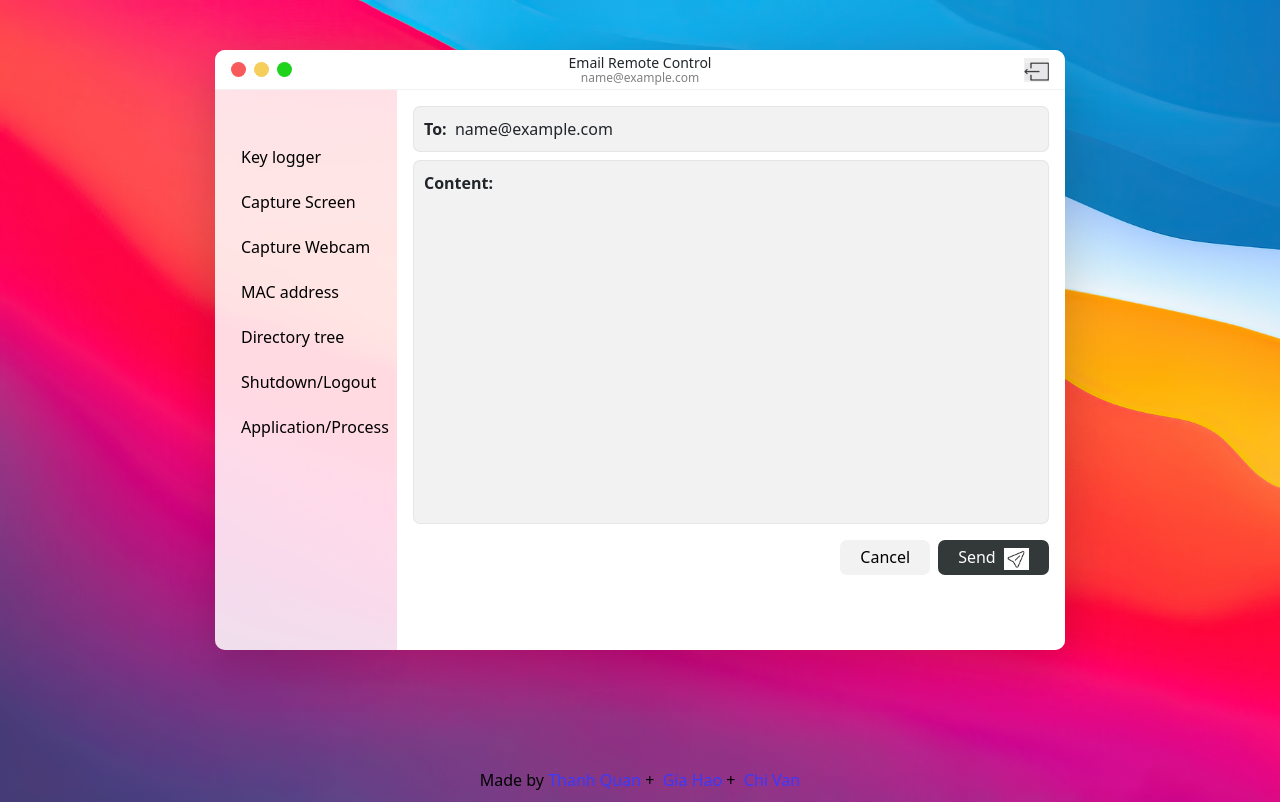
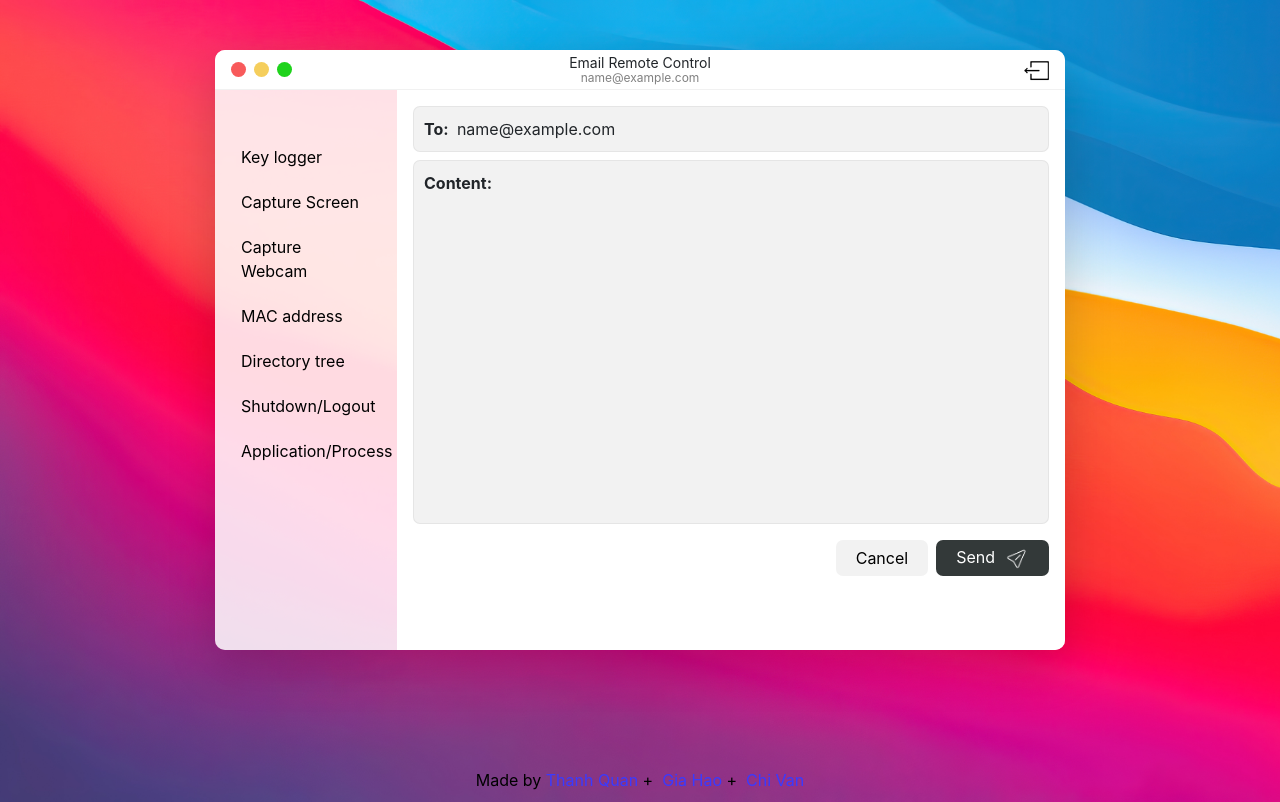
Before and after one commit to HCMUS-Project-Org/Gmail-Remote-Control, a Flask app: template Client/templates/control.html in a window 1280 px wide. Run offline with Flask 2, Linux system fonts and the light colour scheme; the template is opened without the code that fills it: most values are stand-ins (such as "Sample title", 1, 10 or a date in 2020); some libraries are stand-ins or nearby versions.

Commit message:
update: font + icon

```diff
--- a/Client/static/control.css
+++ b/Client/static/control.css
@@ -71,6 +71,7 @@
 
 .ribbon-btn-group button {
 	border: none;
+	background-color: transparent;
 }
 
 .mail-box {
--- a/Client/static/style.css
+++ b/Client/static/style.css
@@ -4,8 +4,9 @@
 }
 
 body {
-	/* background-image: linear-gradient(to bottom right, #011111, #eab13d);
-	 */
+	/* font-family: -apple-system, BlinkMacSystemFont, sans-serif; */
+	font-family: -apple-system, system-ui, BlinkMacSystemFont;
+
 	background-image: url(../static/assets/background/big-sur-bg.jpg);
 	background-size: cover;
 	font-size: 16px;
```
Also changed, not shown: Client/static/assets/icons/exit.png, Client/static/assets/icons/send.png, README.md.
